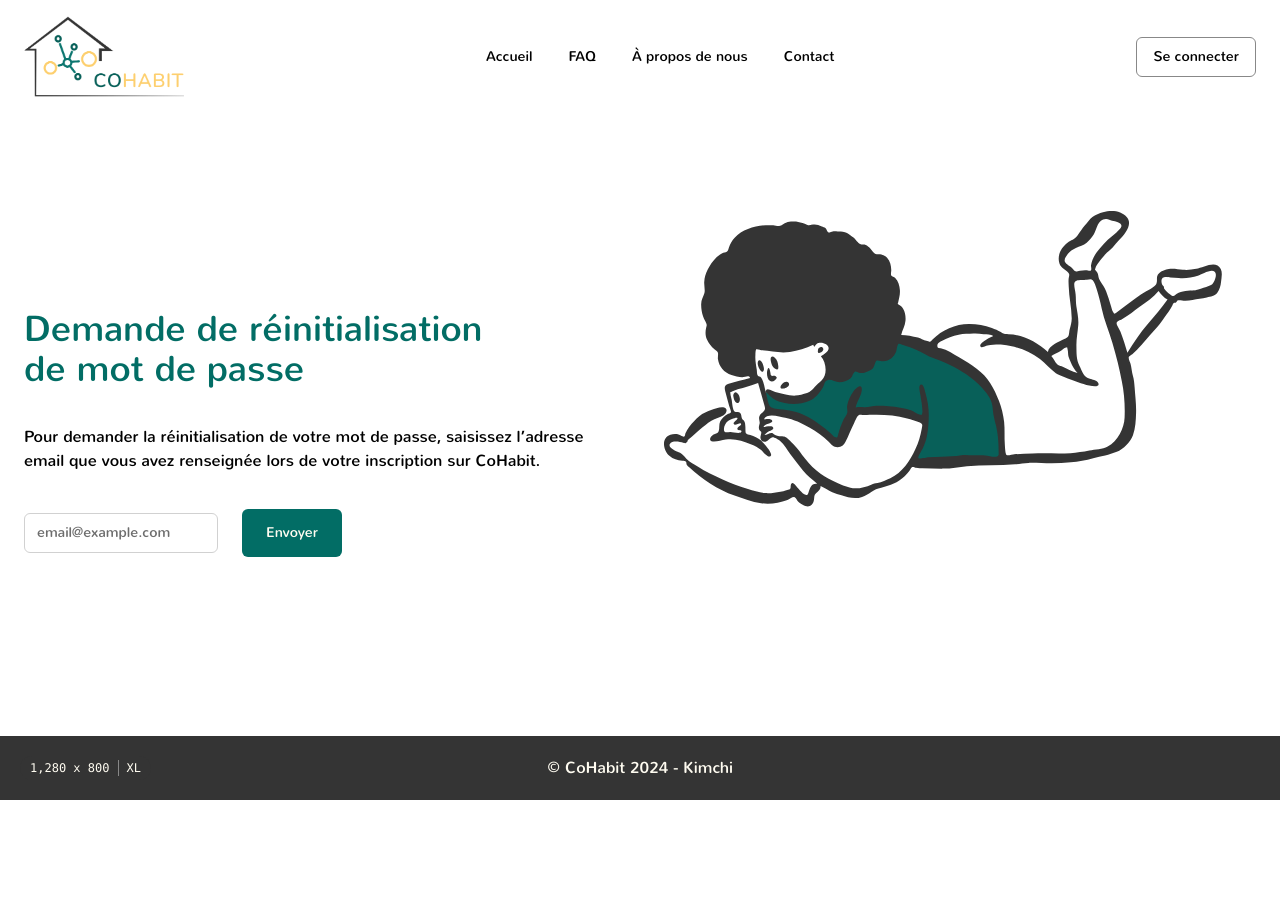
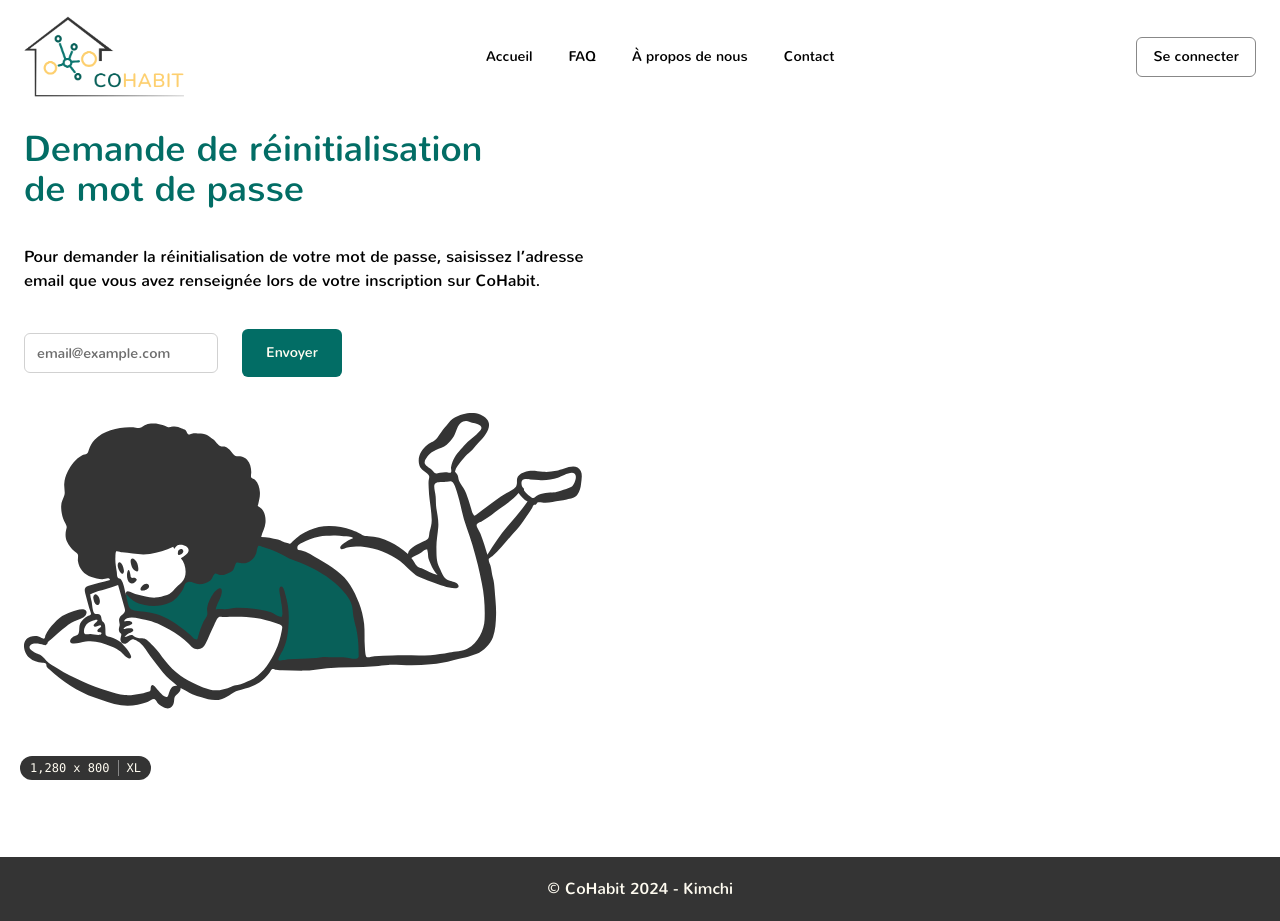
Before and after one commit to O-clock-Kimchi/O-Coloc-front, a React (Vite) app: page /reinitialisation in a window 1280 px wide. Before the commit the page ends 800 px from the top, so only its background shows below. Built offline with nearby package versions, Linux system fonts and the light colour scheme.

Commit message:
feat: create subcomponent for askreset and the reset password

```diff
--- /dev/null
+++ b/src/components/ResetPassword/AskReset.tsx
@@ -0,0 +1,61 @@
+import { useState } from 'react';
+import { useAppDispatch, useAppSelector } from '../../hooks/redux';
+import { Button } from '../ui/button';
+import { Input } from '../ui/input';
+import { askResetPassword } from '../../store/action/actions';
+
+function AskReset() {
+  const dispatch = useAppDispatch();
+  const [emailReset, setEmailReset] = useState<string>('');
+
+  const handleResetPassword = (e: { preventDefault: () => void }) => {
+    e.preventDefault();
+
+    dispatch(askResetPassword({ email: emailReset }));
+  };
+  return (
+    <>
+      <p className="flex 404-message text-4xl text-eden-800">
+        Demande de réinitialisation
+        <br />
+        de mot de passe
+      </p>
+      <p className="flex error-message text-md w-full">
+        Pour demander la réinitialisation de votre mot de passe, saisissez
+        l&rsquo;adresse email que vous avez renseignée lors de votre inscription
+        sur CoHabit.
+      </p>
+      <form
+        className="password-reset-form flex space-x-6"
+        onSubmit={handleResetPassword}
+      >
+        <Input
+          type="email"
+          placeholder="email@example.com"
+          value={emailReset}
+          onChange={(e) => setEmailReset(e.target.value)}
+          className="w-2/5 md:w-auto flex self-center"
+          required
+        />
+        <div className="button-container flex justify-center">
+          <Button
+            className="flex p-6 w-100 md:w-auto"
+            variant="secondary"
+            type="submit"
+          >
+            Envoyer
+          </Button>
+        </div>
+      </form>
+      <div className="flex box-right">
+        <img
+          src="/LayingDoodle.svg"
+          alt="meditating doodle"
+          className="justify-self-center self-center"
+        />
+      </div>
+    </>
+  );
+}
+
+export default AskReset;
--- /dev/null
+++ b/src/components/ResetPassword/AskResetPassword.tsx
@@ -0,0 +1,5 @@
+function AskResetPassword() {
+  return <div>AskResetPassword</div>;
+}
+
+export default AskResetPassword;
--- a/src/components/ResetPassword/ResetPasswordForm.tsx
+++ b/src/components/ResetPassword/ResetPasswordForm.tsx
@@ -1,58 +1,16 @@
-import { useState } from 'react';
-import { Input } from '../ui/input';
-import { Button } from '../ui/button';
-import { useAppDispatch } from '../../hooks/redux';
-import { askResetPassword } from '../../store/action/actions';
+import { useAppSelector } from '../../hooks/redux';
+import AskReset from './AskReset';
+import AskResetPassword from './AskResetPassword';
 
 function ResetPasswordForm() {
-  const dispatch = useAppDispatch();
-  const [emailReset, setEmailReset] = useState<string>('');
-
-  const handleResetPassword = (e: { preventDefault: () => void }) => {
-    e.preventDefault();
-
-    dispatch(askResetPassword({ email: emailReset }));
-  };
-
+  const isResetting = useAppSelector(
+    (state) => state.passwordReducer.isResetting
+  );
   return (
     <main className="px-6 flex grow">
       <div className="grid grid-rows-1 grid-cols-1 md:grid-cols-2 gap-12">
         <div className="flex flex-col justify-center space-y-9">
-          <p className="flex 404-message text-4xl text-eden-800">
-            Demande de réinitialisation
-            <br />
-            de mot de passe
-          </p>
-          <p className="flex error-message text-md w-full">
-            Pour demander la réinitialisation de votre mot de passe, saisissez
-            l&rsquo;adresse email que vous avez renseignée lors de votre
-            inscription sur CoHabit.
-          </p>
-          <form
-            className="password-reset-form flex space-x-6"
-            onSubmit={handleResetPassword}
-          >
-            <Input
-              type="email"
-              placeholder="email@example.com"
-              value={emailReset}
-              onChange={(e) => setEmailReset(e.target.value)}
-              className="w-2/5 md:w-auto flex self-center"
-              required
-            />
-            <div className="button-container flex justify-center">
-              <Button className="flex p-6 w-100 md:w-auto" variant="secondary">
-                Envoyer
-              </Button>
-            </div>
-          </form>
-        </div>
-        <div className="flex box-right">
-          <img
-            src="/LayingDoodle.svg"
-            alt="meditating doodle"
-            className="justify-self-center self-center"
-          />
+          {!isResetting ? <AskReset /> : <AskResetPassword />}
         </div>
       </div>
     </main>
--- a/src/store/reducers/password.ts
+++ b/src/store/reducers/password.ts
@@ -5,21 +5,21 @@ interface PasswordState {
   tokenPassword: string;
   tokenPasswordValidity: string;
   error: string | null;
-  isReset: boolean;
+  isResetting: boolean;
 }
 
 const initialState: PasswordState = {
   tokenPassword: '',
   tokenPasswordValidity: '',
   error: null,
-  isReset: false,
+  isResetting: false,
 };
 
 const passwordReducer = createReducer(initialState, (builder) => {
   builder.addCase(askResetPassword.fulfilled, (state, action) => {
     state.tokenPassword = action.payload.resetToken;
     state.tokenPasswordValidity = action.payload.resetTokenExpires;
-    state.isReset = true;
+    state.isResetting = true;
   });
 });
 
```
